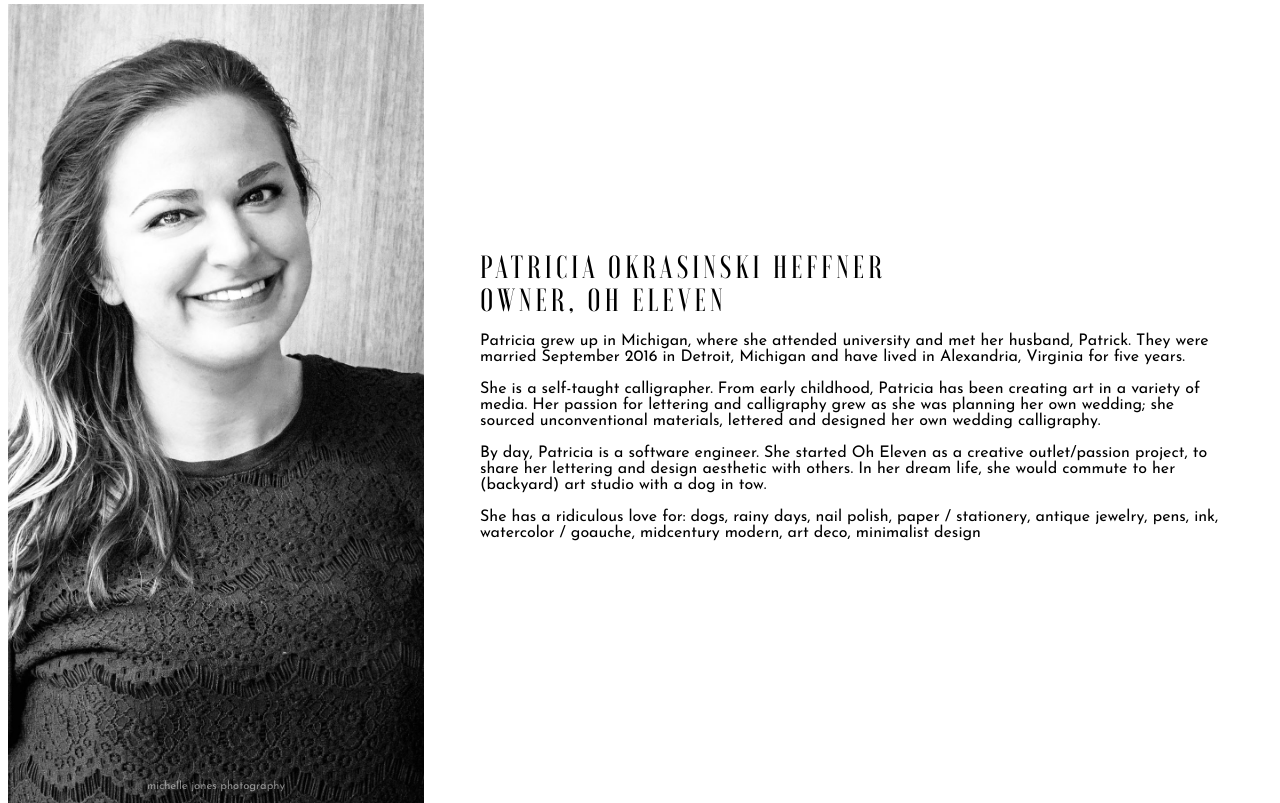
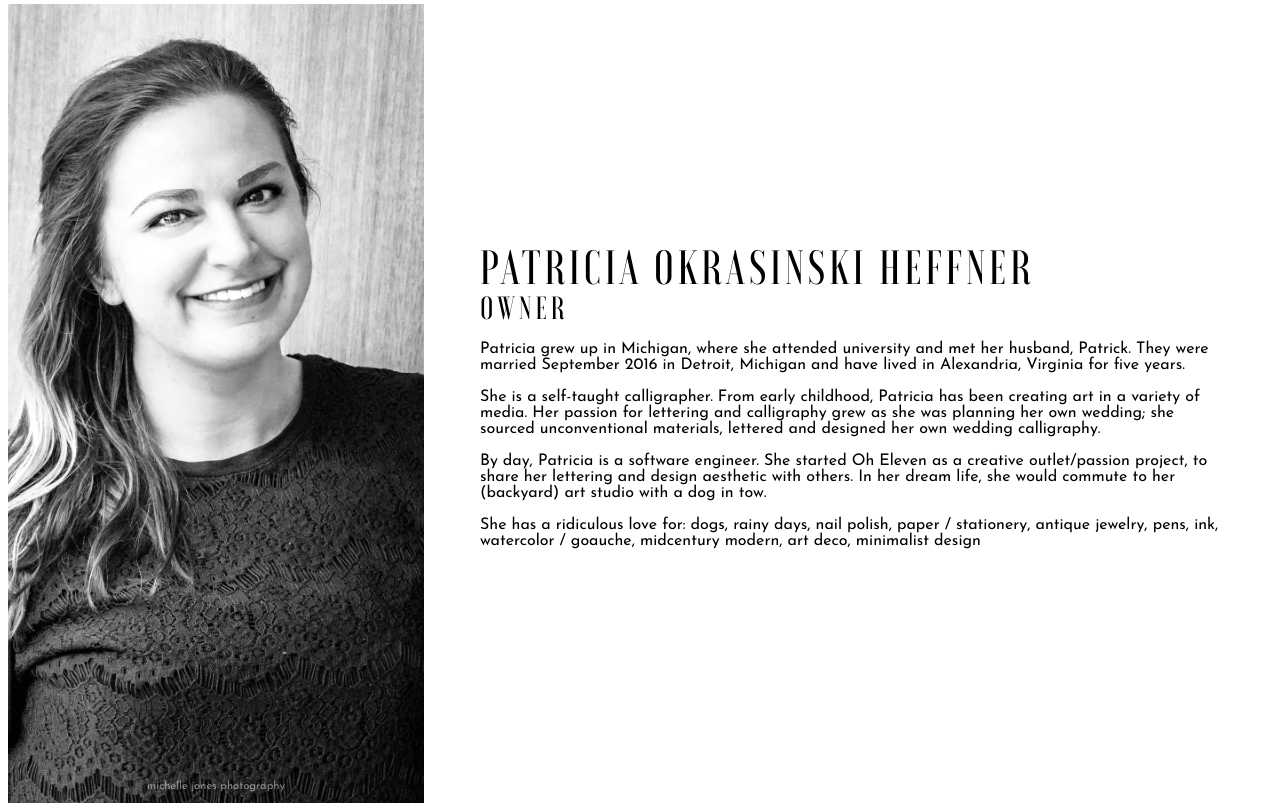
Before and after one commit to patriciaheffner/oheleven, a PHP site: page / in a window 1280 px wide. Shown: the part 5378-6181 px from the top of the page. Run offline with PHP 8.4, Linux system fonts and the light colour scheme; the visitor is signed in with stand-in values (Sample User, id 1); some libraries are stand-ins or nearby versions.

Commit message:
final edits

```diff
--- a/css/style.css
+++ b/css/style.css
@@ -289,7 +289,8 @@ section .sub-head {
   padding: 0em;
   margin: 0em;
 }
-section .sub-label {
+section .sub-label,
+section .mid-size {
   font-size: 2em;
   font-weight: normal;
   color: #000;
@@ -298,6 +299,9 @@ section .sub-label {
   letter-spacing: 4px;
   padding: 0em;
   margin: 0em;
+}
+section .mid-size {
+  font-size: 3em;
 }
 .extra-branding-info p {
   color: primaryFont;
@@ -333,6 +337,14 @@ section .sub-label {
   section .text-div .sub-head {
     font-size: 3em;
   }
+  section .text-div .mid-size {
+    font-size: 2em;
+    text-align: center;
+  }
+  section .text-div .sub-label {
+    font-size: 1.5em;
+    text-align: center;
+  }
   section .text-div p {
     font-size: 1em;
   }
--- a/index.php
+++ b/index.php
@@ -251,8 +251,8 @@ if(isset($_POST['submit'])){
 
       <section class="two-thirds">
         <div class="text-div">
-        <p class="sub-label">Patricia Okrasinski Heffner</p>
-        <p class="sub-label">Owner, Oh Eleven</p>
+        <p class="mid-size">Patricia Okrasinski Heffner</p>
+        <p class="sub-label">Owner</p>
           <p>Patricia  grew up in Michigan, where she attended university and met her husband, Patrick. They were married September 2016 in Detroit, Michigan and have lived in Alexandria, Virginia for five years.</p>
           <p>She is a self-taught calligrapher. From early childhood, Patricia has been creating art in a variety of media. Her passion for lettering and calligraphy grew as she was planning her own wedding; she sourced unconventional materials, lettered and designed her own wedding calligraphy.</p>
           <p>By day, Patricia is a software engineer. She started Oh Eleven as a creative outlet/passion project, to share her lettering and design aesthetic with others. In her dream life, she would commute to her (backyard) art studio with a dog in tow. </p>
@@ -273,7 +273,7 @@ if(isset($_POST['submit'])){
           <form class="form-container small" action="https://oheleven.us17.list-manage.com/subscribe/post?u=db2f7a6b975a49e17ec26e28f&amp;id=5b4da57349" method="post" id="mc-embedded-subscribe-form" name="mc-embedded-subscribe-form" class="validate" target="_blank" novalidate>
               <div id="mc_embed_signup_scroll">
 
-            <div style="width: 25%; margin: 0 auto">
+            <div style="width: 25%; min-width: 230px; margin: 0 auto">
             <input type="email" value="" name="EMAIL" class="email" id="mce-EMAIL" placeholder="email address" required>
 
             <input type="text" value="" name="FNAME" class="email" id="mce-FNAME" placeholder="first name">
--- a/less/style.less
+++ b/less/style.less
@@ -353,7 +353,7 @@ section {
     padding: 0em;
     margin: 0em;
   }
-  .sub-label {
+  .sub-label, .mid-size {
     font-size: 2em;
     font-weight: normal;
     color: @secondaryDark;
@@ -362,6 +362,9 @@ section {
     letter-spacing: 4px;
     padding: 0em;
     margin: 0em;
+  }
+  .mid-size {
+    font-size: 3em;
   }
 }
 
@@ -409,6 +412,14 @@ section {
       .sub-head {
         font-size: 3em;
       }
+      .mid-size {
+        font-size: 2em;
+        text-align: center;
+      }
+      .sub-label {
+        font-size: 1.5em;
+        text-align: center;
+      }
       p {
         font-size: 1em;
       }
```
